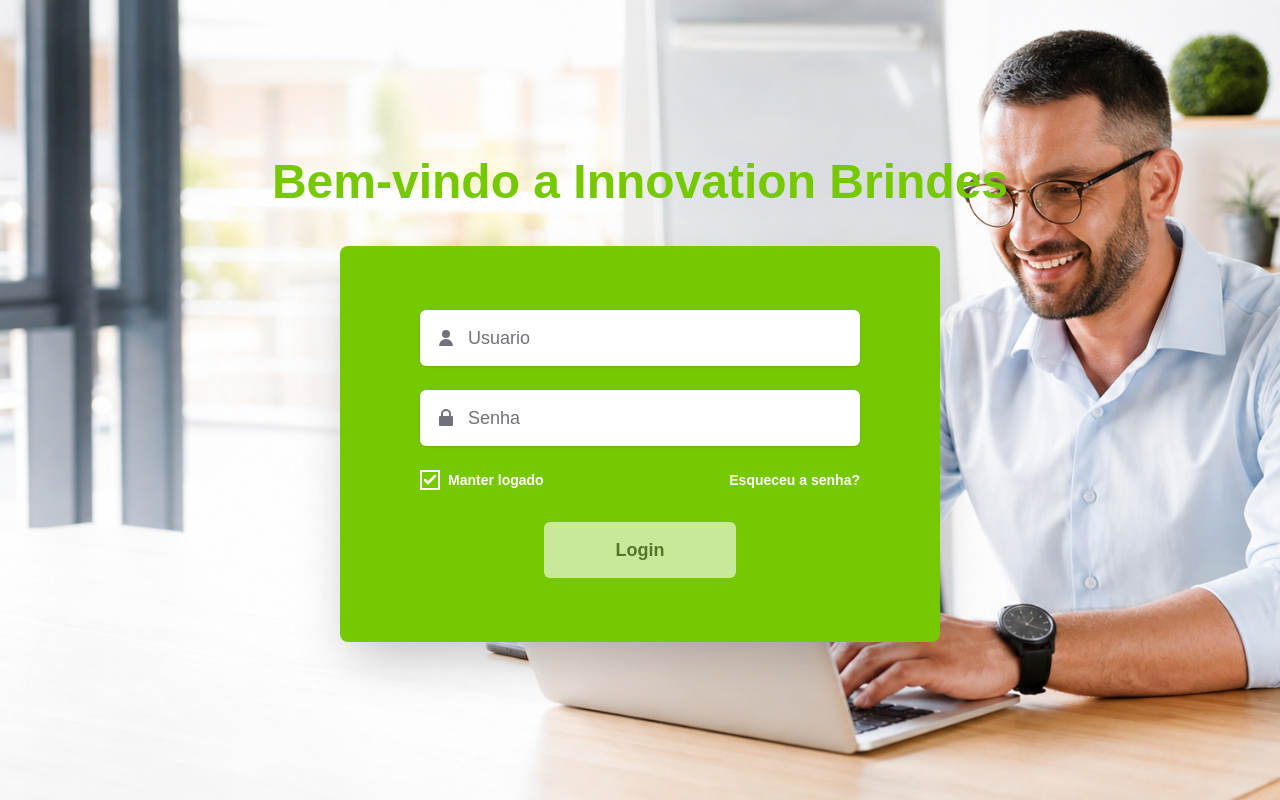
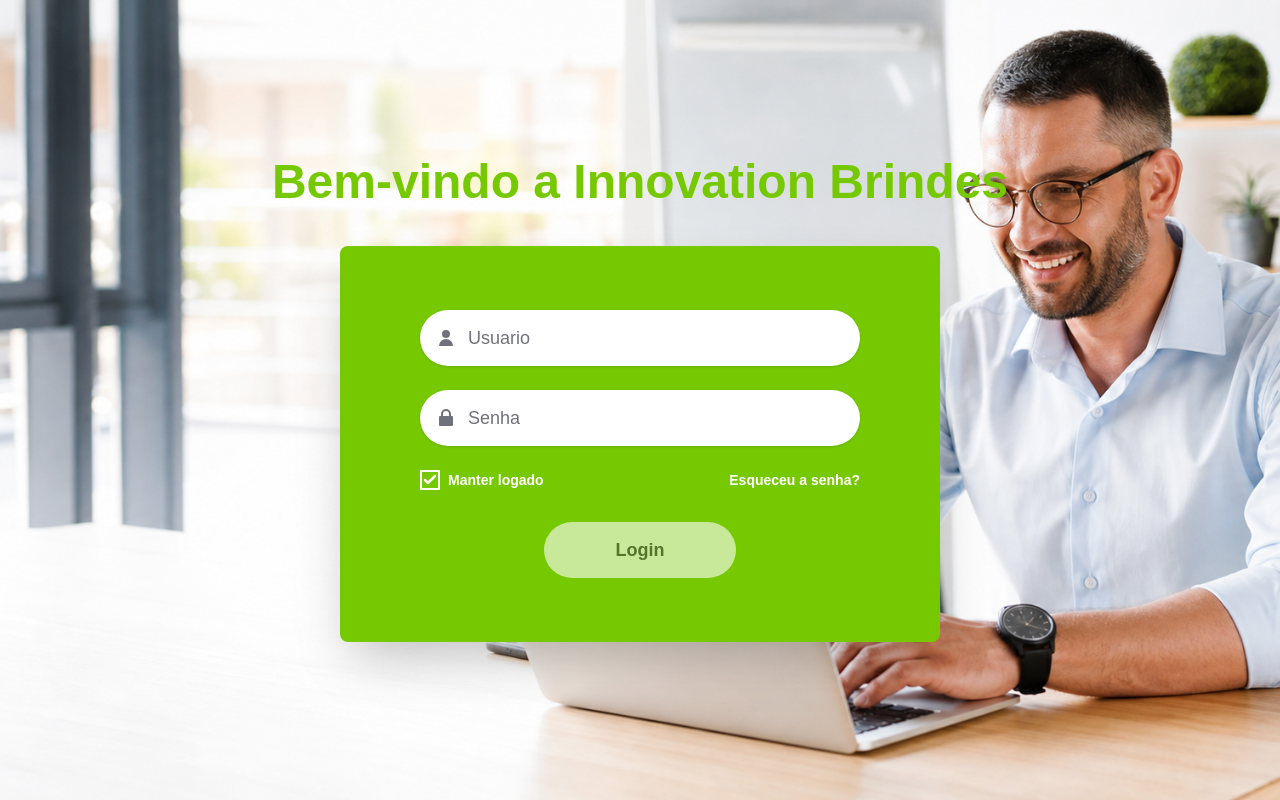
Before and after one commit to Meiraitt/innovation-brindes-frontend-test, a Next.js app: page /login in a window 1280 px wide. Built offline with nearby package versions, Linux system fonts and the light colour scheme; no server answers.

Commit message:
fix: allow custom rounded classes

```diff
--- a/src/components/Button.tsx
+++ b/src/components/Button.tsx
@@ -34,9 +34,11 @@
   variant = "primary",
   ...props
 }: ButtonProps) => {
+  const roundedClassName = className?.includes("rounded-") ? "" : "rounded-md";
+
   return (
     <button
-      className={`inline-flex cursor-pointer items-center justify-center gap-2 rounded-md font-bold transition-colors focus-visible:outline focus-visible:outline-2 focus-visible:outline-offset-2 disabled:cursor-not-allowed disabled:opacity-60 ${variantClasses[variant]} ${sizeClasses[size]} ${className ?? ""}`}
+      className={`inline-flex cursor-pointer items-center justify-center gap-2 font-bold transition-colors focus-visible:outline focus-visible:outline-2 focus-visible:outline-offset-2 disabled:cursor-not-allowed disabled:opacity-60 ${roundedClassName} ${variantClasses[variant]} ${sizeClasses[size]} ${className ?? ""}`}
       disabled={disabled || isLoading}
       type={type}
       {...props}
--- a/src/components/Input.tsx
+++ b/src/components/Input.tsx
@@ -21,6 +21,7 @@
   const inputId = id ?? props.name;
   const errorId = error && inputId ? `${inputId}-error` : undefined;
   const iconClassName = startIcon ? "pl-11" : "";
+  const roundedClassName = className?.includes("rounded-") ? "" : "rounded-md";
   const errorClassName = error
     ? "!border-2 !border-red-500 placeholder:text-red-600 focus:!border-red-500 focus:ring-red-500/30"
     : "";
@@ -45,7 +46,7 @@
         <input
           aria-describedby={errorId}
           aria-invalid={Boolean(error)}
-          className={`h-12 w-full rounded-md border border-zinc-300 bg-white px-4 text-base text-zinc-900 shadow-sm placeholder:text-zinc-500 focus:border-[#76c900] focus:outline-none focus:ring-2 focus:ring-[#76c900]/30 ${iconClassName} ${className ?? ""} ${errorClassName}`}
+          className={`h-12 w-full border border-zinc-300 bg-white px-4 text-base text-zinc-900 shadow-sm placeholder:text-zinc-500 focus:border-[#76c900] focus:outline-none focus:ring-2 focus:ring-[#76c900]/30 ${roundedClassName} ${iconClassName} ${className ?? ""} ${errorClassName}`}
           id={inputId}
           {...props}
         />
```
